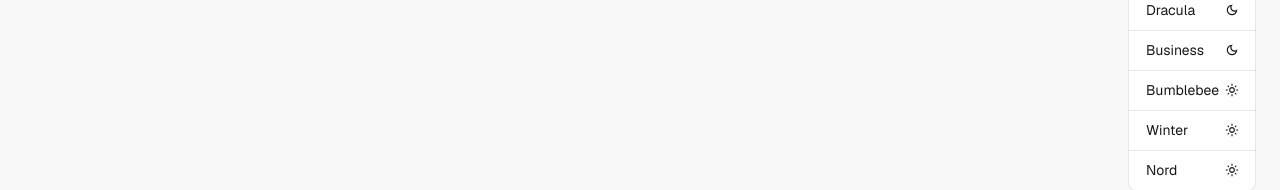
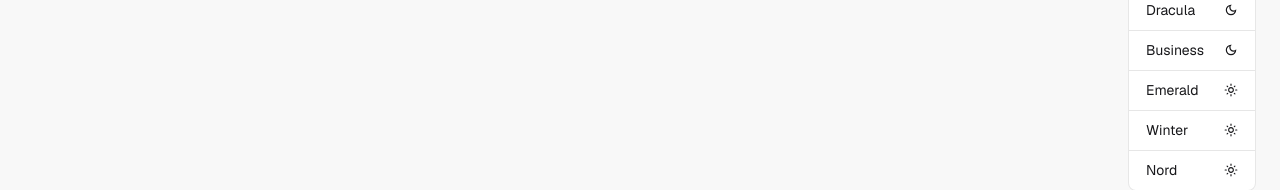
Before and after one commit to athaahsan/personal-chatbot, a React (Vite) app: page /1 in a window 1280 px wide. Both pictures are taken after a click on the button 1240 px from the left and 32 px from the top of the page. Shown: the part 234-424 px from the top of the page. Built offline with nearby package versions, Linux system fonts and the light colour scheme; no server answers.

Commit message:
another theme adjustment

```diff
--- a/src/components/Navbar.jsx
+++ b/src/components/Navbar.jsx
@@ -85,7 +85,7 @@ const Navbar = ({ theme, setTheme }) => {
                                 "Dim",
                                 "Dracula",
                                 "Business",
-                                "Bumblebee",
+                                "Emerald",
                                 "Winter",
                                 "Nord",
                             ].map((item, index, arr) => {
@@ -112,7 +112,7 @@ const Navbar = ({ theme, setTheme }) => {
                                                 className={`min-w-0 w-full font-normal join-item btn btn-ghost ${roundedClass} peer-checked:bg-primary peer-checked:text-primary-content flex justify-between items-center`}
                                             >
                                                 {item}
-                                                {["Light", "Winter", "Nord", "Bumblebee"].includes(item) && <MdOutlineLightMode />}
+                                                {["Light", "Winter", "Nord", "Emerald"].includes(item) && <MdOutlineLightMode />}
                                                 {["Dark", "Dim", "Dracula", "Business"].includes(item) && <MdOutlineDarkMode />}
                                                 {["System"].includes(item) && <FaAdjust />}
                                             </label>
```
